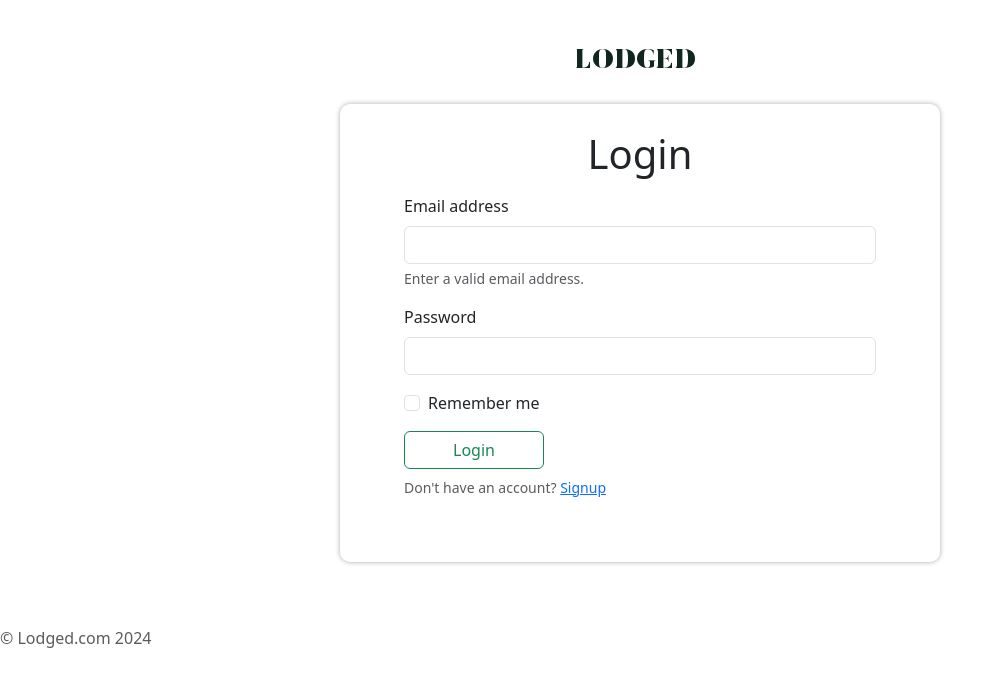
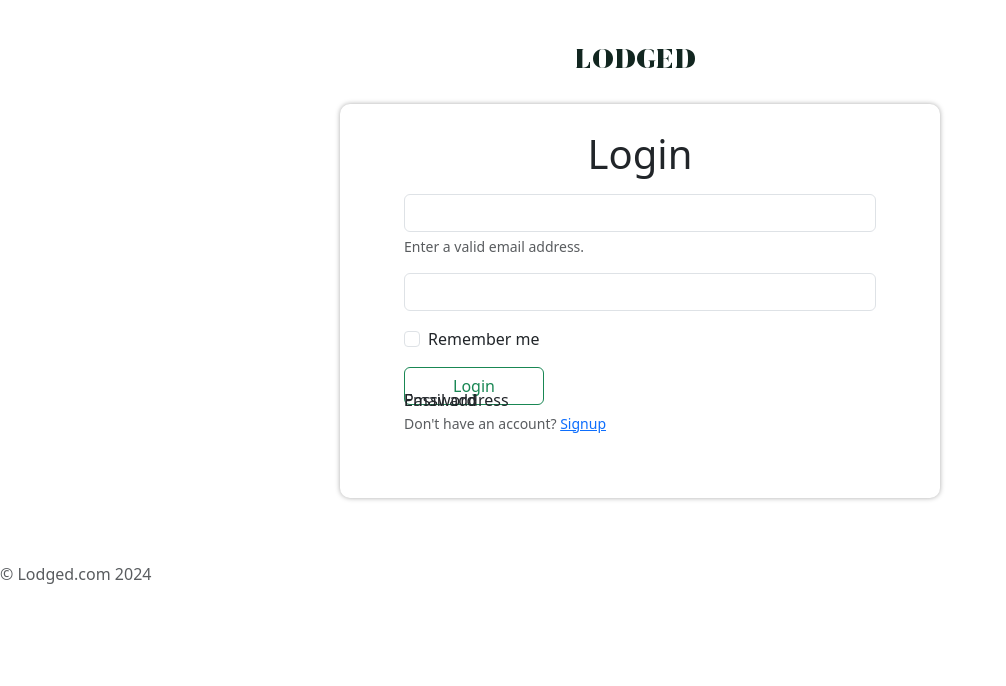
Before and after one commit to Bolang-Lonson/lodged, a React (Create React App) app: page /login in a window 1280 px wide. Shown: the top 686 px of the page, without its empty margins (0-1006 px from the left). Built offline with nearby package versions, Linux system fonts and the light colour scheme.

Commit message:
same in-line css for label

```diff
--- a/src/Components/Login/login.js
+++ b/src/Components/Login/login.js
@@ -50,7 +50,20 @@ const Login = () => {
         <h1 className="text-center form-group mb-3">Login</h1>
         <form onSubmit={handleSubmit}>
           <div className="form-group mb-3">
-            <label htmlFor="exampleInputEmail1" className="form-label">Email address</label>
+            <label htmlFor="exampleInputEmail1" className="form-label"
+                style={{
+                    position: 'absolute',
+                    pointerEvents: 'none',
+                    top: '50%',
+                    transform: 'translateY(-50%)',
+                    transition: 'all 0.3s ease',
+                    ...(formData.name && {
+                      top: 0,
+                      fontSize: '12px',
+                      color: '#555',
+                    }),
+                  }}
+            >Email address</label>
             <input
               type="email"
               className={`form-control ${errors.email ? 'is-invalid' : ''}`}
@@ -65,7 +78,20 @@ const Login = () => {
             <div id="emailHelp" className="form-text">Enter a valid email address.</div>
           </div>
           <div className="form-group mb-3">
-            <label htmlFor="exampleInputPassword1" className="form-label">Password</label>
+            <label htmlFor="exampleInputPassword1" className="form-label"
+                style={{
+                    position: 'absolute',
+                    pointerEvents: 'none',
+                    top: '50%',
+                    transform: 'translateY(-50%)',
+                    transition: 'all 0.3s ease',
+                    ...(formData.name && {
+                      top: 0,
+                      fontSize: '12px',
+                      color: '#555',
+                    }),
+                  }}
+            >Password</label>
             <input
               type="password"
               className={`form-control ${errors.password ? 'is-invalid' : ''}`}
```
